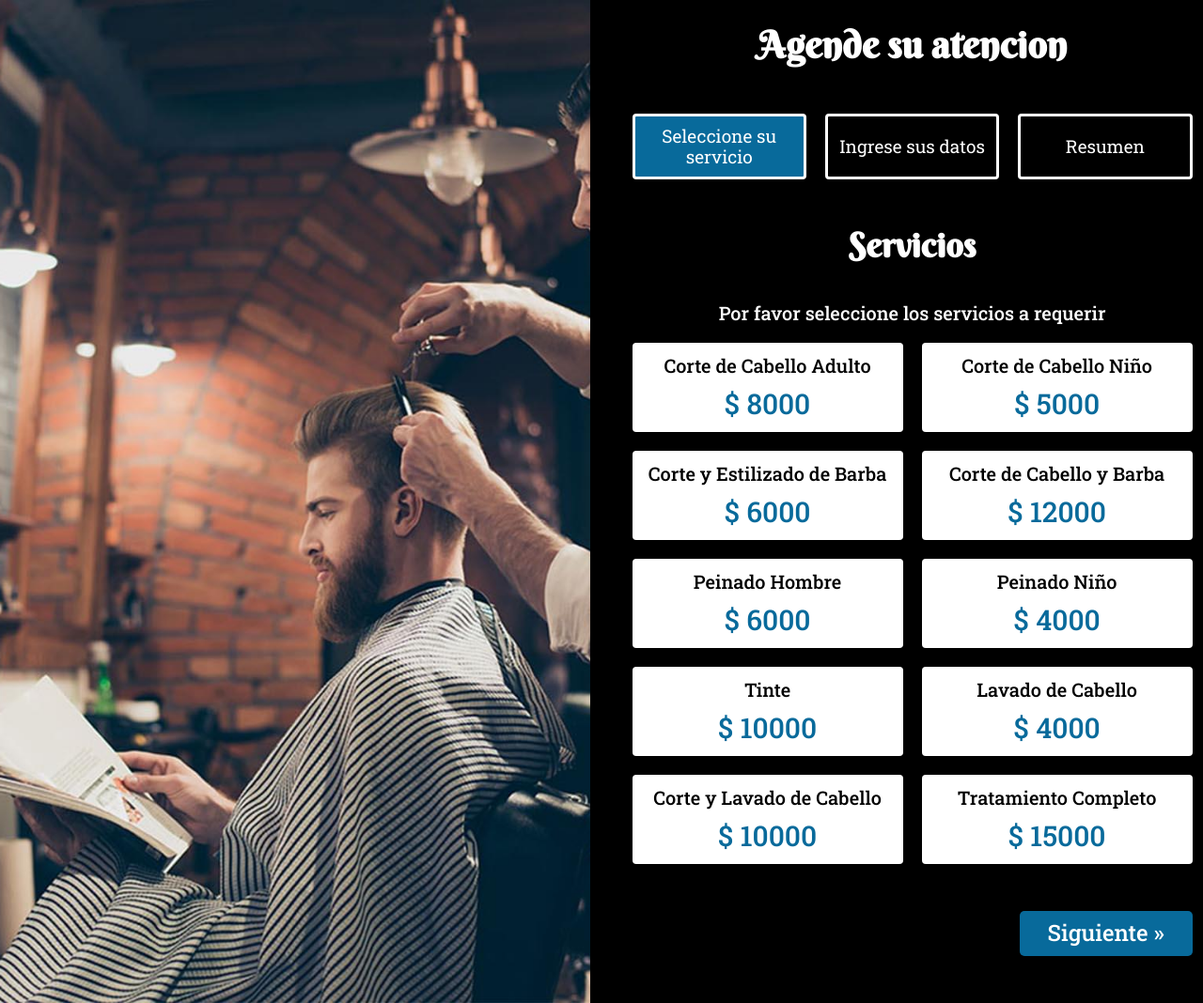
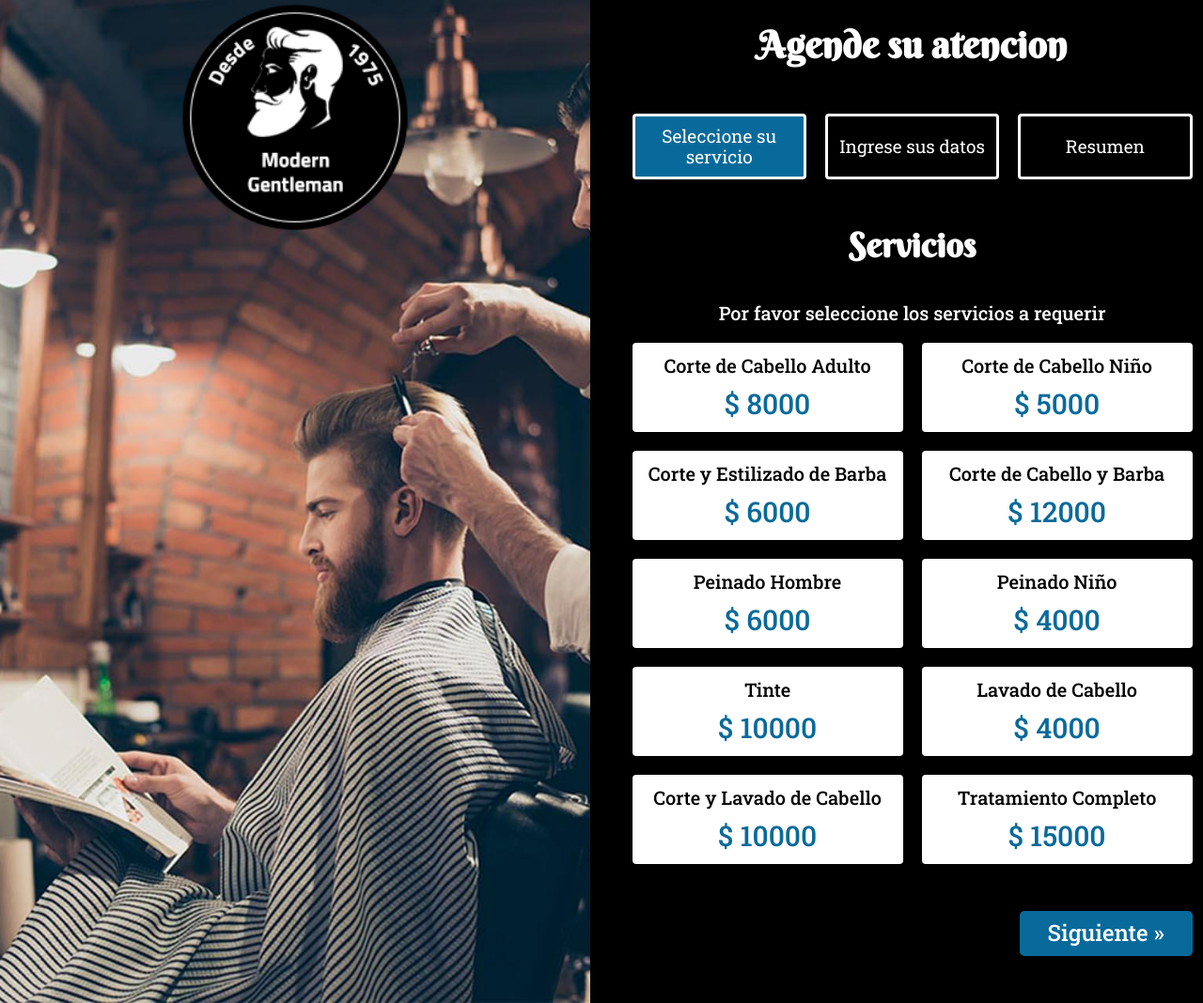
Before and after one commit to Jemuth/AppBarberShop, a plain HTML site: page index.html in a window 1280 px wide. Shown: the whole page at 94% size. Drawn offline with Linux system fonts and the light colour scheme.

Commit message:
Finalizando proyecto

```diff
--- a/index.html
+++ b/index.html
@@ -16,7 +16,7 @@
 
     <div class="contenedor-estetica">
         <div class="imagenes">
-            <img class="imagen2" src="./src/img/2.webp" />
+            <img class="imagen2" src="./build/img/2.png" />
         </div>
         <div class="app">
             <header class="header">
```
